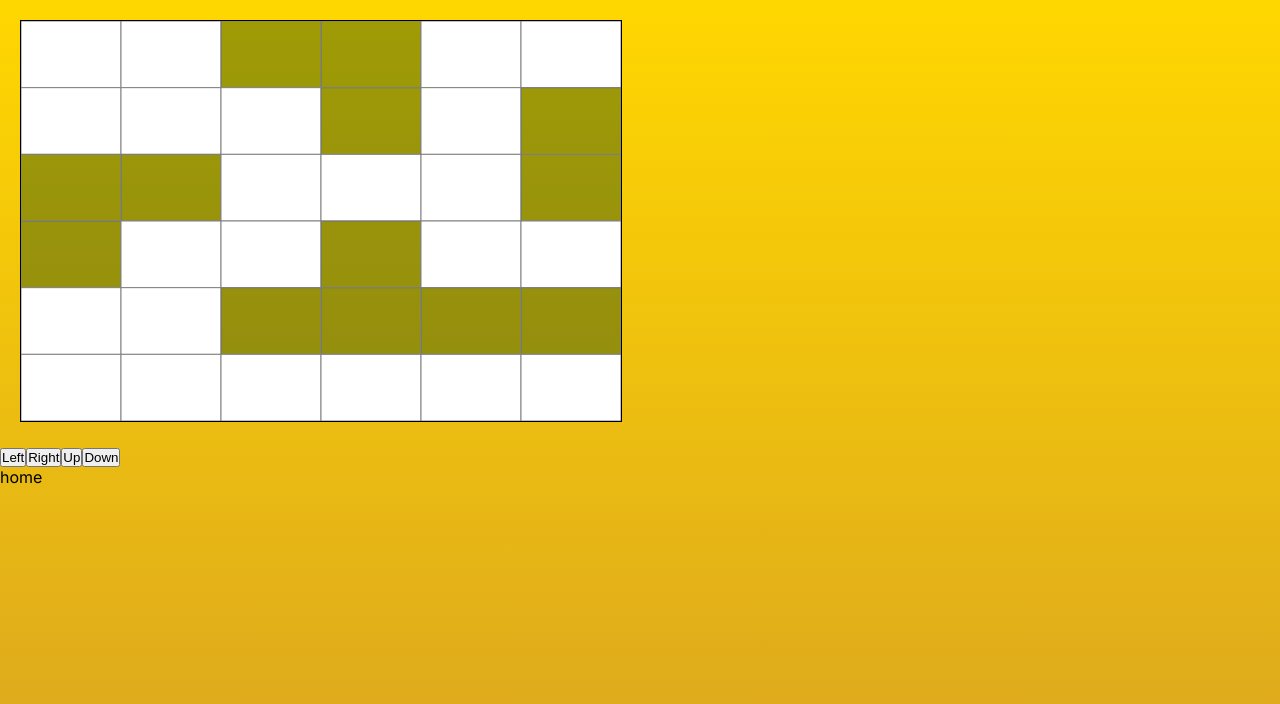
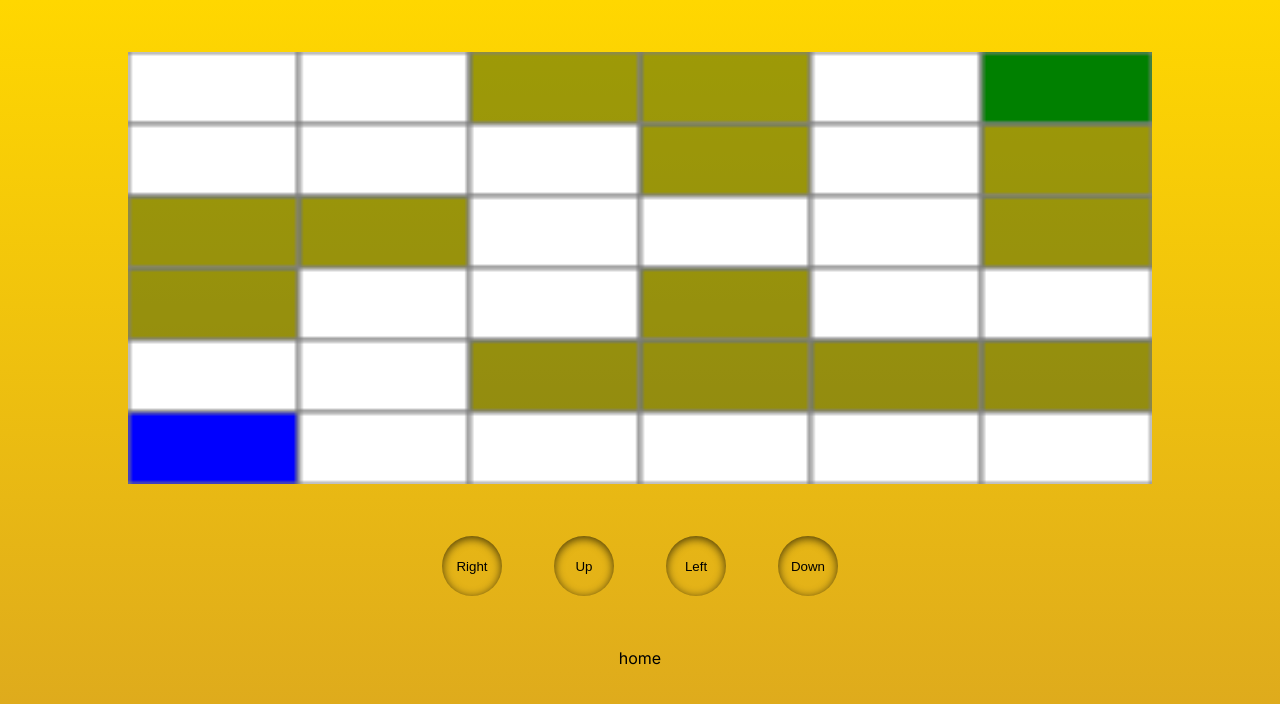
Before and after one commit to joseluiscodesk8/knights, a Next.js app: page /mapas in a window 1280 px wide. Shown: the top 704 px of the page. Built offline with nearby package versions, Linux system fonts and the light colour scheme.

Commit message:
knights11

```diff
--- a/src/app/mapas/page.tsx
+++ b/src/app/mapas/page.tsx
@@ -4,24 +4,23 @@ import { useEffect, useRef, useState, useMemo } from "react";
 import { useCharacterContext } from "../../context/CharacterContext";
 import useCharacters from "../components/data/bronze.json";
 import Link from "next/link";
+import styles from "../styles/index.module.scss";
 
 const CanvasComponent = () => {
   const canvasRef = useRef<HTMLCanvasElement>(null);
   const { selectedCharacterId } = useCharacterContext();
-  const [position, setPosition] = useState({ x: 0, y: 300 }); // Posición inicial del personaje en la parte inferior del canvas
+  const [position, setPosition] = useState({ x: 0, y: 0 }); // Posición inicial del personaje en la parte inferior del canvas
   const [selectedCharacter, setSelectedCharacter] = useState<any>(null); // Variable de estado para almacenar los datos del personaje seleccionado
-  const canvasWidth = 600; // Ancho del canvas
-  const canvasHeight = 400; // Alto del canvas
 
   // Definir el mapa
   const map: number[][] = useMemo<number[][]>(
     () => [
-      [1, 1, 0, 0, 1, 1],
+      [1, 1, 0, 0, 1, 3],
       [1, 1, 1, 0, 1, 0],
       [0, 0, 1, 1, 1, 0],
       [0, 1, 1, 0, 1, 1],
       [1, 1, 0, 0, 0, 0],
-      [1, 1, 1, 1, 1, 1],
+      [2, 1, 1, 1, 1, 1],
     ],
     []
   );
@@ -29,6 +28,21 @@ const CanvasComponent = () => {
   const tileSize = 85; // Tamaño de cada celda del mapa en píxeles
 
   useEffect(() => {
+
+    // Encuentra la posición del personaje en el mapa
+  let charPosition = { x: 0, y: 0 };
+  for (let row = 0; row < map.length; row++) {
+    for (let col = 0; col < map[0].length; col++) {
+      if (map[row][col] === 2) {
+        charPosition = { x: col * tileSize, y: row * tileSize };
+        break;
+      }
+    }
+  }
+
+  // Actualiza la posición del personaje en el canvas
+  setPosition(charPosition);
+
     if (selectedCharacterId) {
       // Encuentra el personaje seleccionado en el JSON
       const character = useCharacters.find(
@@ -36,7 +50,7 @@ const CanvasComponent = () => {
       );
       setSelectedCharacter(character);
     }
-  }, [selectedCharacterId]);
+  }, [map, selectedCharacterId]);
 
   useEffect(() => {
     const canvas = canvasRef.current;
@@ -57,7 +71,16 @@ const CanvasComponent = () => {
           const tileY = row * cellHeight;
 
           // Establecer el color según el valor de la celda
-          context.fillStyle = map[row][col] === 1 ? "white" : "#1416";
+            // Establecer el color según el valor de la celda
+            if (map[row][col] === 1) {
+              context.fillStyle = "white";
+            } else if (map[row][col] === 0) {
+              context.fillStyle = "#1416";
+            } else if (map[row][col] === 2) {
+              context.fillStyle = "blue"; // Cambia el color para la celda con valor 2
+            } else if (map[row][col] === 3) {
+              context.fillStyle = "green"; // Cambia el color para la celda con valor 3
+            }
 
           // Dibujar un rectángulo en la posición de la celda
           context.fillRect(tileX, tileY, cellWidth, cellHeight);
@@ -86,7 +109,15 @@ const CanvasComponent = () => {
         };
       }
     }
-  }, [selectedCharacter, position, map, canvasWidth, canvasHeight]);
+  }, [selectedCharacter, position, map]);
+
+  useEffect(() => {
+    // Verifica si la posición actual del personaje coincide con la celda de valor 3 en el mapa
+    if (map[Math.floor(position.y / tileSize)][Math.floor(position.x / tileSize)] === 3) {
+      // Aquí puedes realizar cualquier evento que desees cuando el personaje esté en la celda con valor 3
+      alert("thnx for your help caroline muak");
+    }
+  }, [position, map]);
 
 
   // Función para verificar si el movimiento es válido según el mapa
@@ -97,7 +128,7 @@ const CanvasComponent = () => {
     }
 
     // Verifica si la celda en la nueva posición es un camino válido
-    return map[row][col] === 1;
+    return map[row][col] !== 0;
   };
 
   // Funciones para manejar el movimiento del personaje
@@ -142,21 +173,18 @@ const CanvasComponent = () => {
   };
 
   return (
-    <div>
+    <section className={styles.Canvas}>
       <canvas
         ref={canvasRef}
-        width={canvasWidth}
-        height={canvasHeight}
-        style={{ border: "1px solid black", margin: "20px" }}
       ></canvas>
       <div>
+      <button onClick={moveRight}>Right</button>
+        <button onClick={moveUp}>Up</button>
         <button onClick={moveLeft}>Left</button>
-        <button onClick={moveRight}>Right</button>
-        <button onClick={moveUp}>Up</button>
         <button onClick={moveDown}>Down</button>
       </div>
       <Link href={"/"}>home</Link>
-    </div>
+    </section>
   );
 };
 
--- /dev/null
+++ b/src/app/styles/components/_Canvas.scss
@@ -0,0 +1,34 @@
+.Canvas {
+    display: flex;
+    flex-direction: column;
+    justify-content: space-evenly;
+    align-items: center;
+    height: 90vh;
+
+    & canvas {
+        width: 80%;
+        height: 60%;
+    }
+
+    & div {
+        display: flex;
+        justify-content: space-evenly;
+        width: 100%;
+        max-width: 500px;
+        height: 60px;
+
+        & button {
+            width: 60px;
+            border-radius: 50px;
+            border: none;
+            background: transparent;
+            box-shadow: inset 0 2px 10px rgba(0, 0, 0, 0.7);
+            transition: 0.5s;
+
+            &:active {
+                scale: .8;
+                box-shadow: inset 0 2px 20px rgba(0, 0, 0);
+            }
+        }
+    }
+}
--- a/src/app/styles/components/_Characters.scss
+++ b/src/app/styles/components/_Characters.scss
@@ -76,8 +76,6 @@
       display: inline-block;
       width: 45px;
       height: 45px;
-      // padding: 0.5rem 1rem;
-      // background: linear-gradient(to bottom, #ffd700, #daa520);
       color: rgba(0, 0, 0, 0.7);
       font-size: 0.8rem;
       border-radius: 50%;
--- a/src/app/styles/index.module.scss
+++ b/src/app/styles/index.module.scss
@@ -1,4 +1,5 @@
 @use "./components/Characters";
+@use "./components/Canvas";
 
 .logo {
     display: flex;
```
